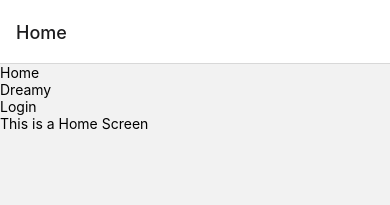
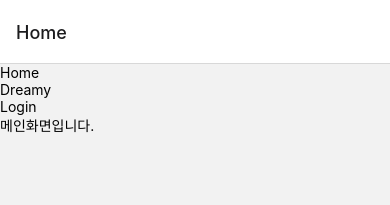
Before and after one commit to CC-CampusConnect/CampusConnect, a React Native app: screen /Home in a window 390 px wide. Shown: the top 205 px of the page. Built offline with nearby package versions, Linux system fonts and the light colour scheme.

Commit message:
refactor: 메인화면 수정

```diff
--- a/src/HomeScreen.tsx
+++ b/src/HomeScreen.tsx
@@ -20,7 +20,7 @@ export default function HomeScreen({navigation}: {navigation: any}) {
         </View>
       </Pressable>
       <View className="flex w-full h-full bg-red-300">
-        <Text className="text-2xl">This is a Home Screen</Text>
+        <Text className="text-2xl text-center mt-56">메인화면입니다.</Text>
       </View>
     </View>
   );
```
